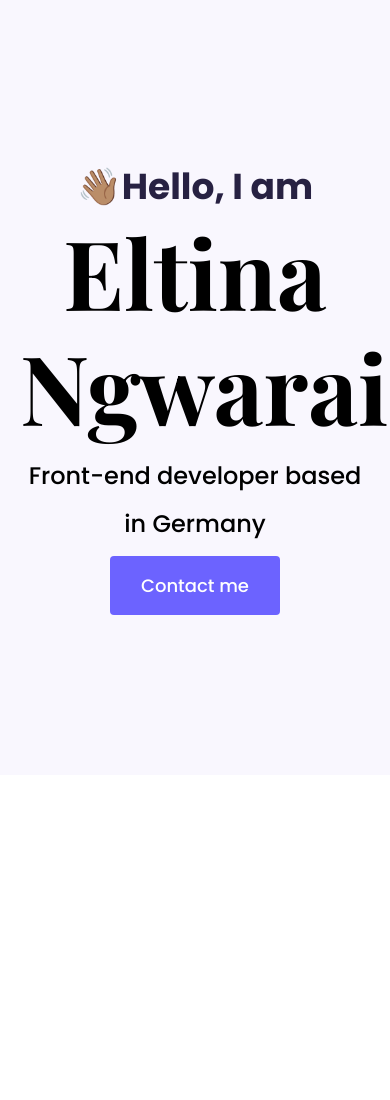
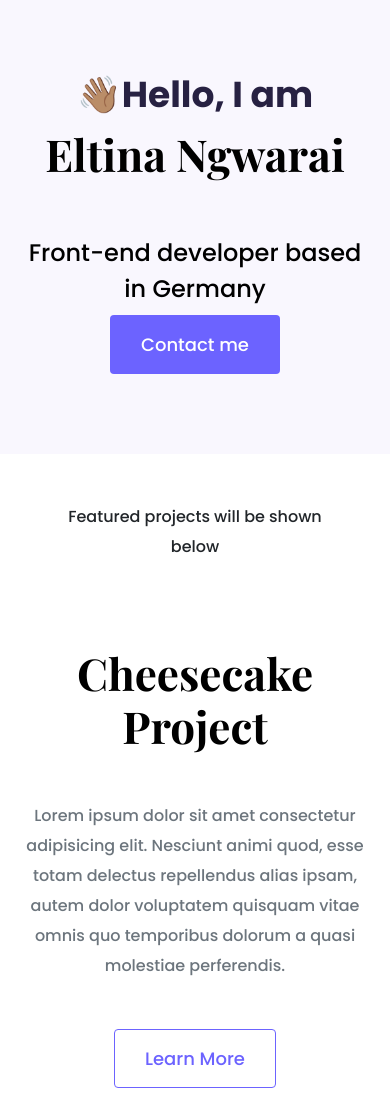
Before and after one commit to Eltina-Ngwarai/myportfolio-project, a plain HTML site: page index.html in a window 390 px wide. Shown: the top 1100 px of the page. Before the commit the page ends 844 px from the top, so only its background shows below. Drawn offline with nearby package versions, Linux system fonts and the light colour scheme.

Commit message:
added homepage content design

```diff
--- a/index.html
+++ b/index.html
@@ -1,21 +1,25 @@
 <!DOCTYPE html>
 <html lang="en">
+
 <head>
     <meta charset="UTF-8">
     <meta http-equiv="X-UA-Compatible" content="IE=edge">
     <meta name="viewport" content="width=device-width, initial-scale=1.0">
-<link href="https://cdn.jsdelivr.net/npm/bootstrap@5.2.2/dist/css/bootstrap.min.css" rel="stylesheet" integrity="sha384-Zenh87qX5JnK2Jl0vWa8Ck2rdkQ2Bzep5IDxbcnCeuOxjzrPF/et3URy9Bv1WTRi" crossorigin="anonymous">
-<script src="https://cdn.jsdelivr.net/npm/bootstrap@5.2.2/dist/js/bootstrap.bundle.min.js" integrity="sha384-OERcA2EqjJCMA+/3y+gxIOqMEjwtxJY7qPCqsdltbNJuaOe923+mo//f6V8Qbsw3" crossorigin="anonymous"></script>
-<script
-      src="https://kit.fontawesome.com/ddc3ee268a.js"
-      crossorigin="anonymous"
-    ></script>
+    <link href="https://cdn.jsdelivr.net/npm/bootstrap@5.2.2/dist/css/bootstrap.min.css" rel="stylesheet"
+        integrity="sha384-Zenh87qX5JnK2Jl0vWa8Ck2rdkQ2Bzep5IDxbcnCeuOxjzrPF/et3URy9Bv1WTRi" crossorigin="anonymous">
+    <script src="https://cdn.jsdelivr.net/npm/bootstrap@5.2.2/dist/js/bootstrap.bundle.min.js"
+        integrity="sha384-OERcA2EqjJCMA+/3y+gxIOqMEjwtxJY7qPCqsdltbNJuaOe923+mo//f6V8Qbsw3"
+        crossorigin="anonymous"></script>
+    <script src="https://kit.fontawesome.com/ddc3ee268a.js" crossorigin="anonymous"></script>
     <link rel="preconnect" href="https://fonts.gstatic.com" />
 
-<link href="https://fonts.googleapis.com/css2?family=Playfair+Display:wght@700&amp;family=Poppins:wght@500;700&amp;display=swap" rel="stylesheet">
+    <link
+        href="https://fonts.googleapis.com/css2?family=Playfair+Display:wght@700&amp;family=Poppins:wght@500;700&amp;display=swap"
+        rel="stylesheet">
     <link rel="stylesheet" href="styles.css">
     <title>Portfolio</title>
 </head>
+
 <body>
     <div class="hero">
         <p>👋🏽Hello, I am</p>
@@ -26,4 +30,43 @@
         </div>
 
     </div>
+    <p class="text-center m-5">
+        Featured projects will be shown below
+    </p>
+    <div class="container">
+        <div class=" row mb-5">
+            <div class="col d-none d-lg-block">
+                <img src="images/cheesecake.png" alt="" class="img-fluid">
+            </div>
+            <div class="col">
+                <div class="project-description">
+                <h2 class="mb-5">Cheesecake Project</h2>
+                <p class="mb-5 text-muted" >Lorem ipsum dolor sit amet consectetur adipisicing elit. Nesciunt animi quod, esse totam delectus repellendus alias ipsam, autem dolor voluptatem quisquam vitae omnis quo temporibus dolorum a quasi molestiae perferendis.</p>
+                <a href="" class="btn btn-branding-outline">Learn More</a>
+            </div>
+        </div>
+        <div class=" row mb-5">
+            <div class="col">
+                <div class="project-description">
+                <h2 class="mb-5">Weather App</h2>
+                <p class="mb-5 text-muted" >Lorem ipsum dolor sit amet consectetur adipisicing elit. Nesciunt animi quod, esse totam delectus repellendus alias ipsam, autem dolor voluptatem quisquam vitae omnis quo temporibus dolorum a quasi molestiae perferendis.</p>
+                <a href="" class="btn btn-branding-outline">Learn More</a>
+            </div>
+        </div>
+        <div class="col d-none d-lg-block">
+            <img src="images/weatherapp.png" alt="" class="img-fluid">
+        </div>
+        <div class=" row mb-5">
+            <div class="col d-none d-lg-block">
+                <img src="images/cheesecake.png" alt="" class="img-fluid">
+            </div>
+            <div class="col">
+                <div class="project-description">
+                <h2 class="mb-5">Dictionary</h2>
+                <p class="mb-5 text-muted" >Lorem ipsum dolor sit amet consectetur adipisicing elit. Nesciunt animi quod, esse totam delectus repellendus alias ipsam, autem dolor voluptatem quisquam vitae omnis quo temporibus dolorum a quasi molestiae perferendis.</p>
+                <a href="" class="btn btn-branding-outline">Learn More</a>
+            </div>
+        </div>
+     </div>
+
 </html>
--- a/styles.css
+++ b/styles.css
@@ -9,15 +9,22 @@ body{
 }
 h1, h2, h3, h4, h5, h6{
     color: black;
-    font-family: var(--heading-font-family)
+    font-family: var(--heading-font-family);
+    line-height: 1.2;
   }
   h1{
     font-size: 96px;
+    line-height: 1.5;
+  }
+  h2 {
+    font-size: 64px;
   }
 
   p {
     font-family: var(--default-font-family);
     font-weight: normal;
+    font-size: 16px;
+    line-height: 30px;
   }
   .hero {
     background: var(--secondary-color);
@@ -34,7 +41,7 @@ h1, h2, h3, h4, h5, h6{
     font-family:var(--default-font-family);
     font-weight: normal;
     font-size: 24px;
-    line-height: 2;
+    line-height: 1.5;
   }
   .btn-branding {
     background: var(--branding-color);
@@ -44,3 +51,31 @@ h1, h2, h3, h4, h5, h6{
     line-height: 27px;
     padding: 15px 30px;
   }
+  .btn-branding-outline{
+    border-radius: 4px;
+    font-size: 18px;
+    line-height: 27px;
+    padding: 15px 30px;
+    border: 1px solid var(--branding-color);
+    color: var(--branding-color);
+  }
+  .project-description{
+    padding: 120px 60px;
+  }
+  @media (max-width: 900px){
+    h1 {
+        font-size: 44px;
+        line-height: 2;
+    }
+    h2 {
+        margin-top: 37px;
+        font-size: 44px;
+    }
+    .project-description {
+        padding: 0px;
+        text-align: center;
+    }
+    .hero {
+        padding: 80px 20px;
+      }
+  }
```
Also changed, not shown: images/cheesecake.png (added), images/weatherapp.png (added), 2 other files. Lines whose indentation alone changed are shown as unchanged.
